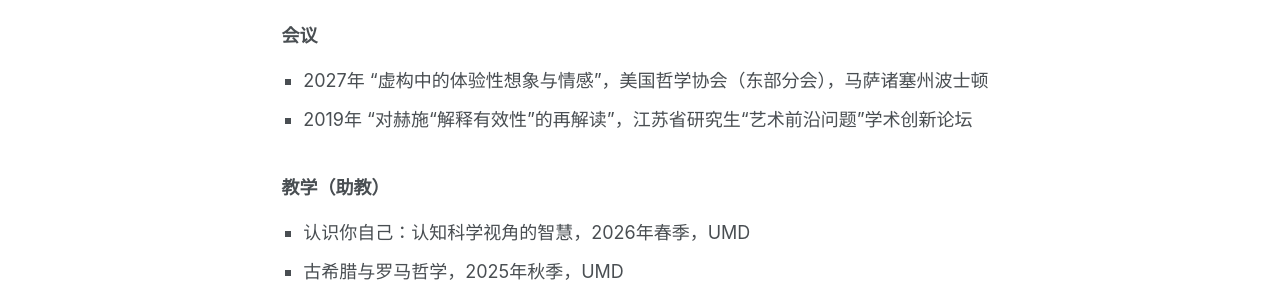
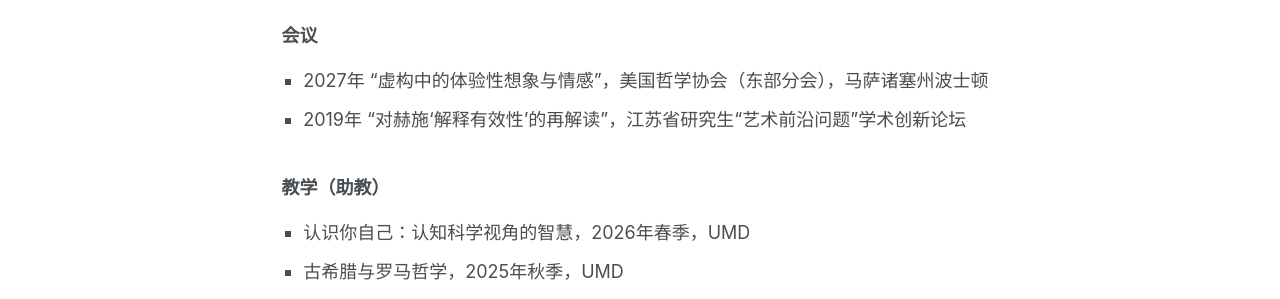
Before and after one commit to wang-xintong/wang-xintong.github.io, a Jekyll site: the page built from _pages/chinese.md, in a window 1280 px wide and 1379 px high. Shown: the part 634-933 px from the top of the window. Built offline with Jekyll 4.4.1, drawn with Linux system fonts in a browser that asks for light colours; a script bundle is joined from its source files by our own code; library files that are not in the unit come from our copies.

```diff
--- a/_pages/chinese.md
+++ b/_pages/chinese.md
@@ -73,7 +73,7 @@ share: false
 
     <ul class="chinese-list">
       <li>2027年 “虚构中的体验性想象与情感”，美国哲学协会（东部分会），马萨诸塞州波士顿</li>
-      <li>2019年 “对赫施“解释有效性”的再解读”，江苏省研究生“艺术前沿问题”学术创新论坛</li>
+      <li>2019年 “对赫施‘解释有效性’的再解读”，江苏省研究生“艺术前沿问题”学术创新论坛</li>
     </ul>
 
   </div>
```
